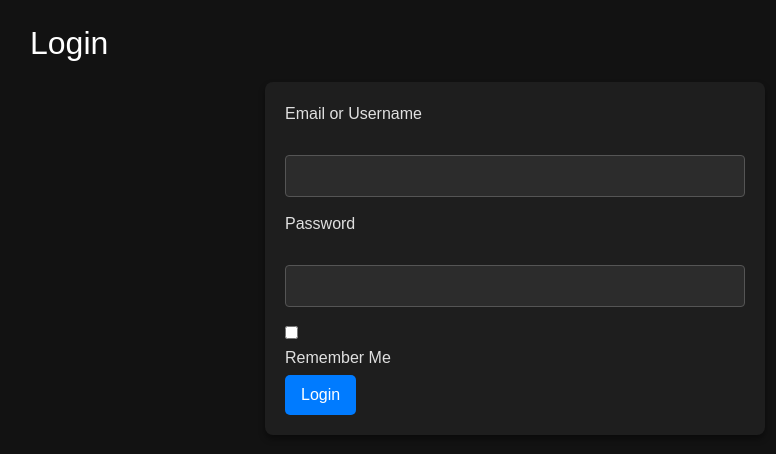
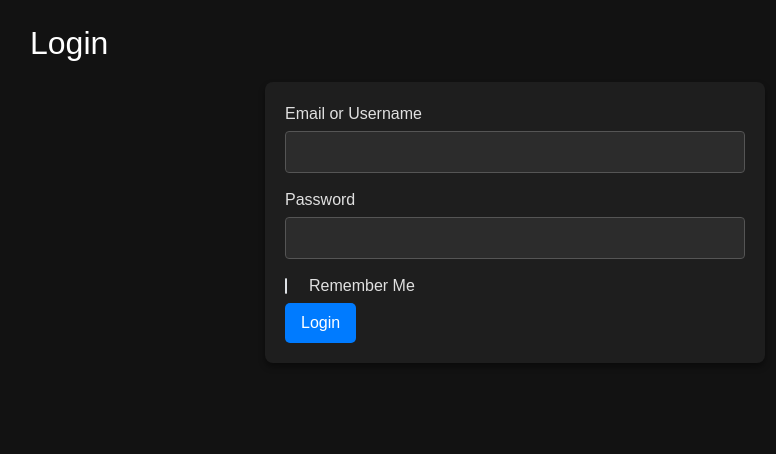
Before and after one commit to btombow73/ufc_pickem, a Flask app: page /auth/login in a window 1280 px wide. Shown: the part 56-510 px from the top of the page, without its empty margins (125-901 px from the left). Run offline with Flask 3, Linux system fonts and the light colour scheme.

Commit message:
Add feature X or fix bug Y

```diff
--- a/ufc_pickem/auth.py
+++ b/ufc_pickem/auth.py
@@ -18,8 +18,9 @@ def login():
     if form.validate_on_submit():
         # Login using email or username
         user = User.query.filter(
-            (User.email == form.email.data) | (User.username == form.email.data)
+        (User.email == form.email.data.lower()) | (User.username == form.email.data)
         ).first()
+
 
         if user:
             # Check if account is verified
--- a/ufc_pickem/routes.py
+++ b/ufc_pickem/routes.py
@@ -29,8 +29,8 @@ def register():
         token = secrets.token_urlsafe(32)
 
         new_user = User(
-            username=form.username.data,
-            email=form.email.data,
+            username=form.username.data.lower(),
+            email=form.email.data.lower(),
             password=hashed_pw,
             is_admin=False,
             is_verified=False,
--- a/ufc_pickem/templates/login.html
+++ b/ufc_pickem/templates/login.html
@@ -4,19 +4,23 @@
   <h2>Login</h2>
   <form method="POST" action="{{ url_for('auth.login') }}">
     {{ form.hidden_tag() }}
-    <div>
-      {{ form.email.label }}<br>
-      {{ form.email(size=32) }}
+
+    <div class="form-group">
+        {{ form.email.label }}
+        {{ form.email(class="form-control", autocomplete="username") }}
     </div>
-    <div>
-      {{ form.password.label }}<br>
-      {{ form.password(size=32) }}
+
+    <div class="form-group">
+        {{ form.password.label }}
+        {{ form.password(class="form-control", autocomplete="current-password") }}
     </div>
-    <div>
-      {{ form.remember() }} {{ form.remember.label }}
+
+    <div class="form-check">
+        {{ form.remember(class="form-check-input") }}
+        {{ form.remember.label(class="form-check-label") }}
     </div>
-    <div>
-      {{ form.submit(class="btn") }}
-    </div>
-  </form>
+
+    <button type="submit" class="btn btn-primary">Login</button>
+</form>
+
 {% endblock %}
```
